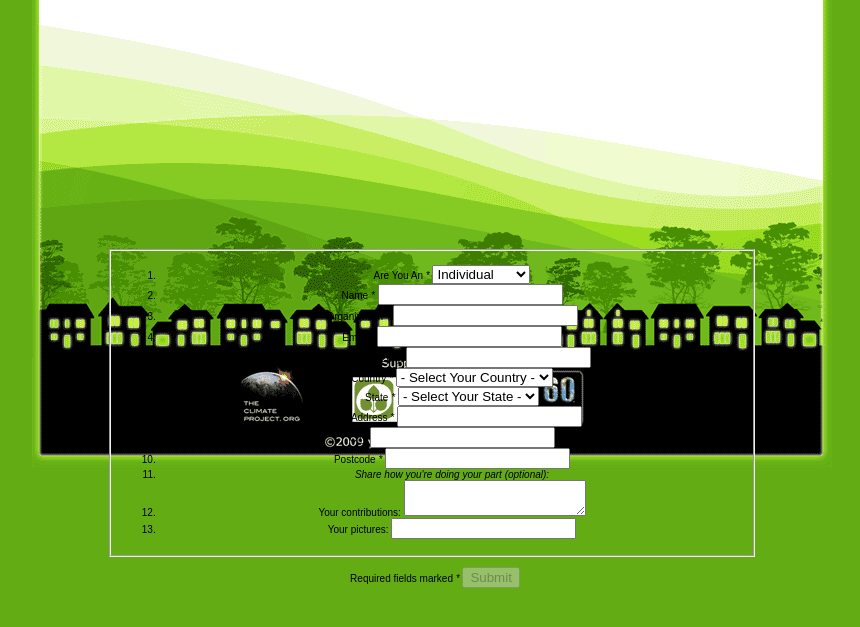
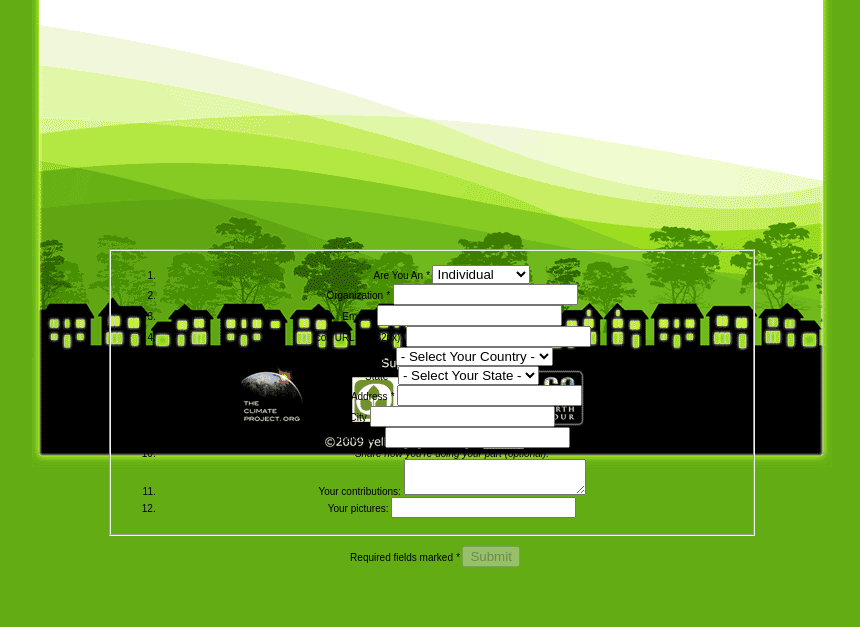
Before and after one commit to fredsa/pamelafox-samplecode, a Python web app: template petition_world/templates/mini/vote.html in a window 1280 px wide. Shown: the part 135-762 px from the top of the page, without its empty margins (208-1068 px from the left). Run offline with Jinja, Linux system fonts and the light colour scheme; the template is opened without the code that fills it, so the values that code supplies are empty.

Commit message:
hid the name field from the form

```diff
--- a/petition_world/templates/mini/vote.html
+++ b/petition_world/templates/mini/vote.html
@@ -53,10 +53,11 @@
               <option value="org">Organization</option>
             </select>
           </li>
-		<li class="person">
+		<!-- <li class="person">
             <label for="person_name">Name <em>*</em></label>
             <input name="person_name" id="person_name" minlength="2"/>
           </li>
+        -->
           <li class="org">
             <label for="org_name">Organization <em>*</em></label>
             <input name="org_name" id="org_name" />
@@ -107,7 +108,7 @@
         <input type="hidden" id="person_gfc_id" name="person_gfc_id" />
         <input type="hidden" id="lat" name="lat" />
         <input type="hidden" id="lng" name="lng" />
-     <!--   <input type="hidden" id="person_name" name="person_name"> -->
+        <input type="hidden" id="person_name" name="person_name">
       </fieldset>
 
       <p style="margin-left:6px">Required fields marked <em>*</em>
```
